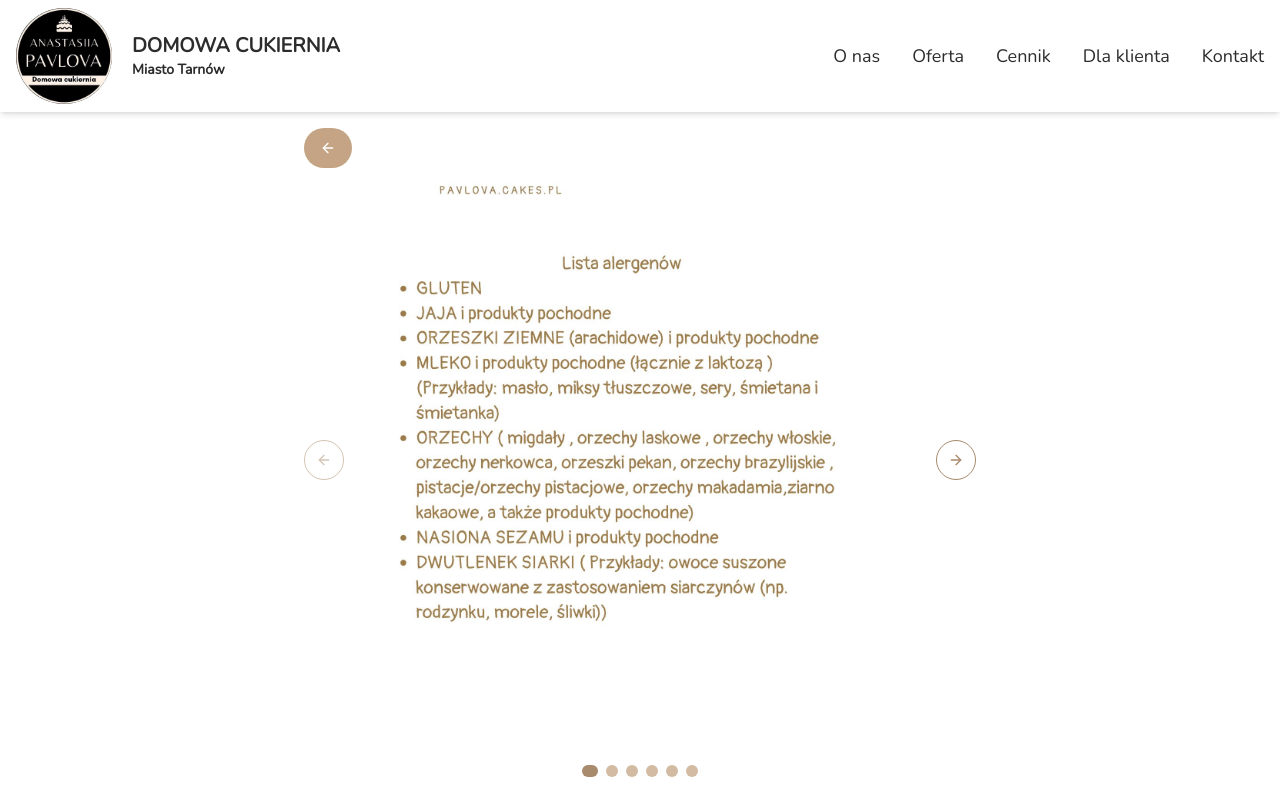
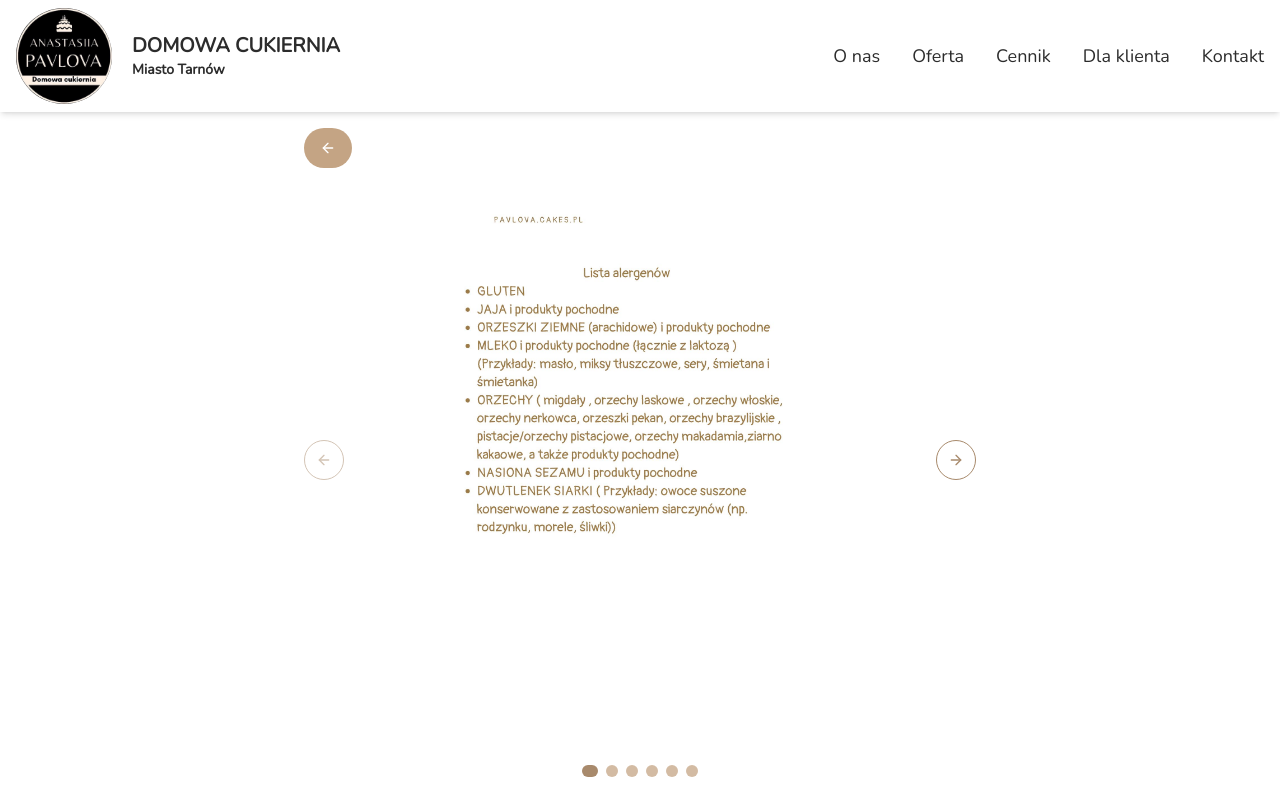
Before and after one commit to demirov-vlad/cukiernia, a React (Vite) app: page /info in a window 1280 px wide. Shown: the top 800 px of the page. Built offline with nearby package versions, Linux system fonts and the light colour scheme.

Commit message:
images fixes

```diff
--- a/src/components/full-screen-carousel.tsx
+++ b/src/components/full-screen-carousel.tsx
@@ -53,9 +53,11 @@ export const FullScreenCarousel: React.FC<FullScreenCarouselProps> = ({
                 key={index}
                 className='relative flex h-[70vh] items-center justify-center md:h-[80vh]'
               >
-                <div className='relative mt-2 h-full w-full md:m-4'>
-                  <img src={image} alt='Cannik' className='object-contain' />
-                </div>
+                <img
+                  src={image}
+                  alt='Cannik'
+                  className='h-[70vh] w-full object-contain'
+                />
               </CarouselItem>
             ))}
           </CarouselContent>
```
